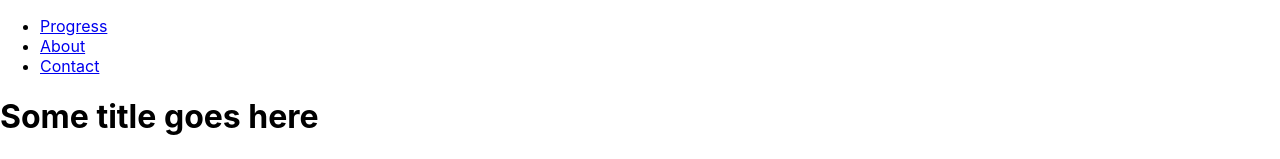
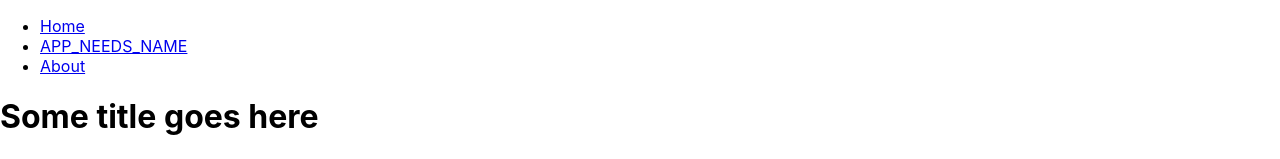
Before and after one commit to DiaHassan/II1305-Team-Echo, a React (Create React App) app in the folder Project/dashboard/: page / in a window 1280 px wide. Shown: the top 159 px of the page. Built offline with nearby package versions, Linux system fonts and the light colour scheme.

Commit message:
Nav bar and footer links working

```diff
--- a/Project/dashboard/src/Views/footer.jsx
+++ b/Project/dashboard/src/Views/footer.jsx
@@ -10,7 +10,7 @@ export default function Footer() {
         <ul>
           <li><Link to="/" className="">Home</Link></li>
           <li><Link to="/" className="">APP_NEEDS_NAME</Link></li>
-          <li><Link to="/" className="">About</Link></li>
+          <li><Link to="/about" className="">About</Link></li>
         </ul>
       </div>
       <div>
--- a/Project/dashboard/src/Views/navbar.jsx
+++ b/Project/dashboard/src/Views/navbar.jsx
@@ -4,21 +4,18 @@ import {Link} from "react-router-dom";
 export default function Navbar() {
     return(
       <>
-        <nav className="navbar">
-          <div className="navbar-div">
-              <ul className="nav-ul">
-                <li className="nav-li">
-                  <Link to="/" className="nav-links">Progress</Link>
+        <nav>
+            <div>
+              <ul>
+                <li>
+                  <Link to="/">Home</Link>
                 </li>
-                <li className="nav-li">
-                  <Link to="/about" className="nav-links">About</Link>
+                <li >
+                  <Link to="/">APP_NEEDS_NAME</Link>
                 </li>
-                <li className="nav-li">
-                  <Link to="/contact" className="nav-links">Contact</Link>
+                <li  >
+                  <Link to="/about">About</Link>
                 </li>
-                {/* <li className="nav-li">
-                  <Link   to="/" className="navbar-logo">HELOOOOO</Link>
-                </li> */}
               </ul>
           </div>
         </nav>
```
